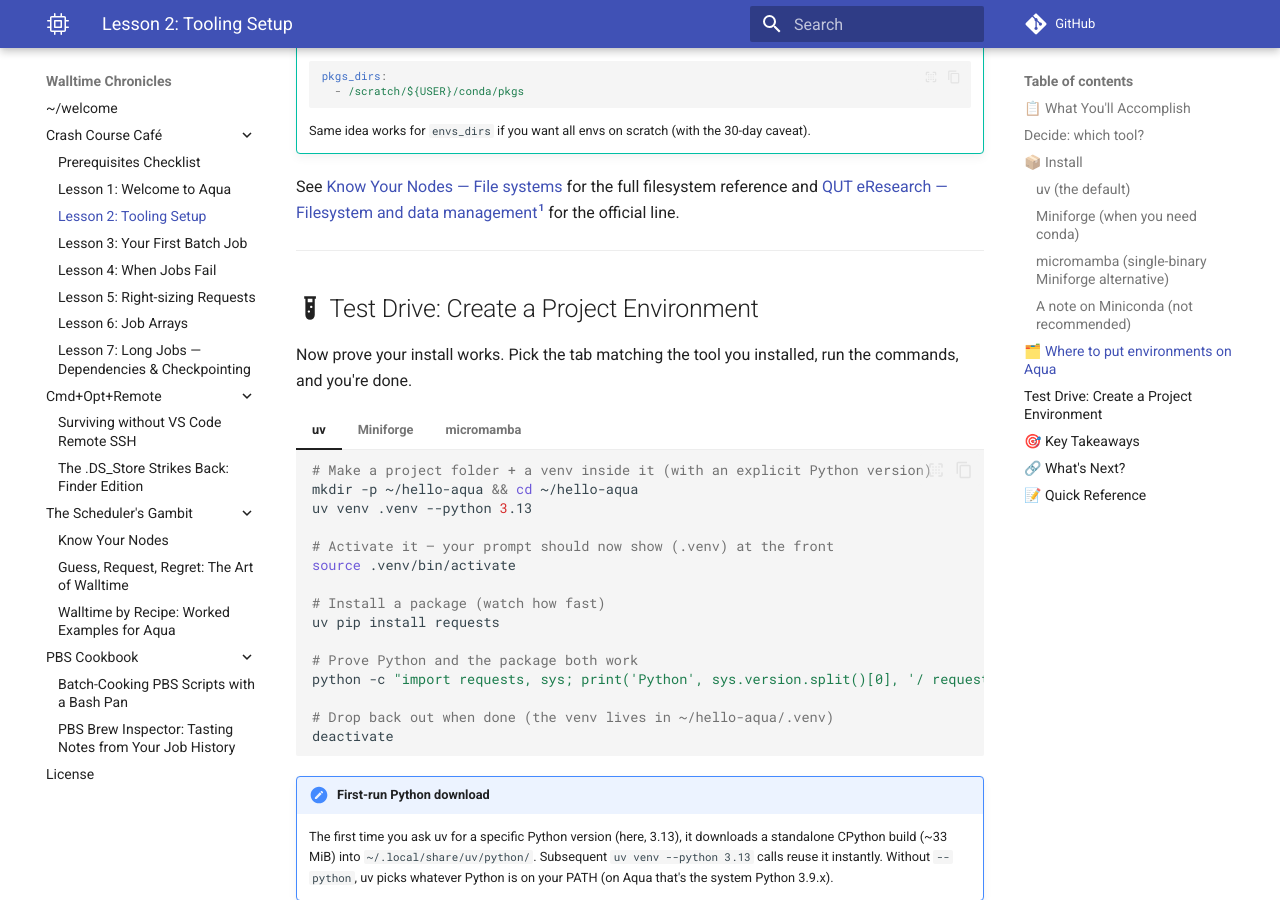
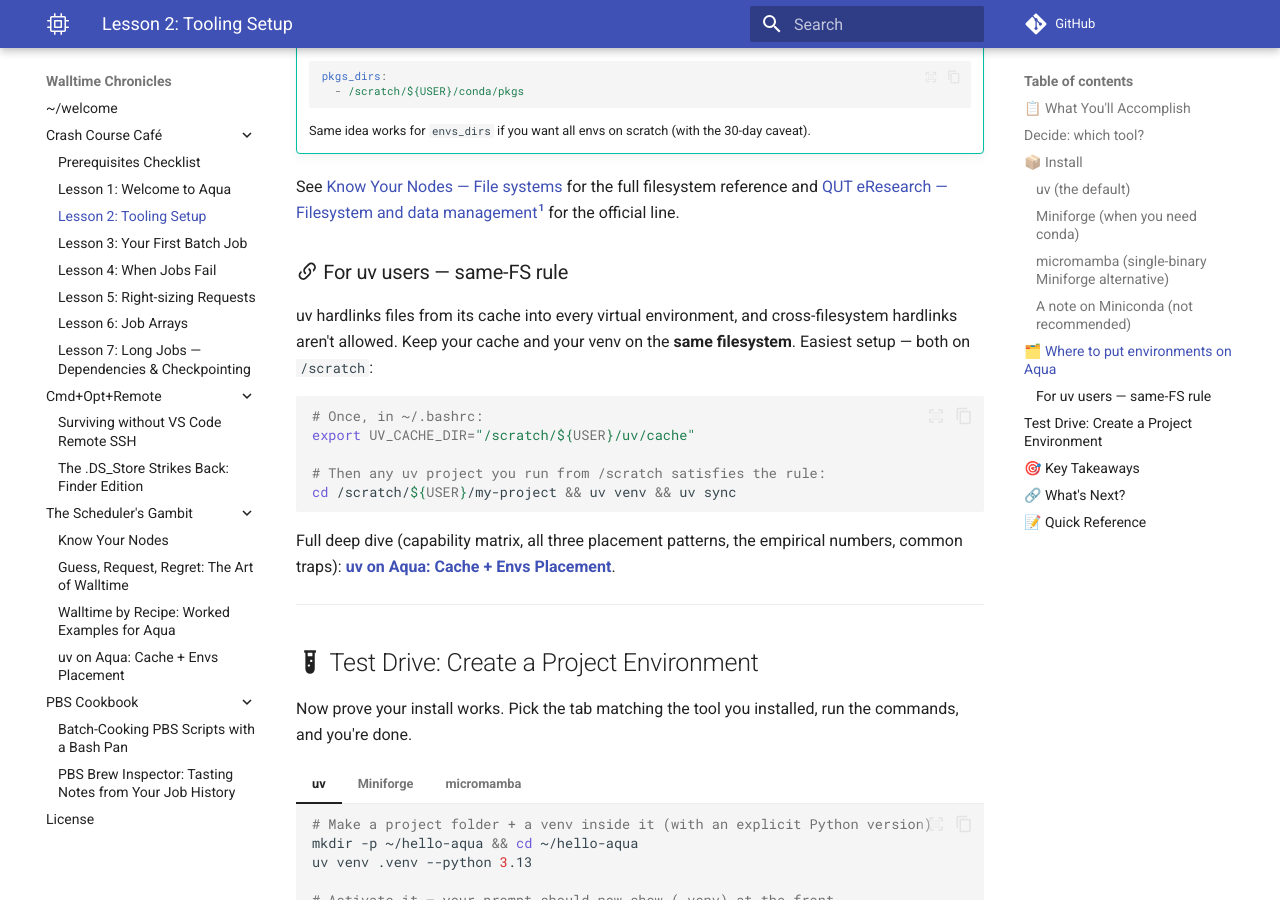
Before and after one commit to ZhipengHe/Walltime-Chronicles, an MkDocs documentation site: the page built from docs/tutorials/lesson-2.md, in a window 1280 px wide and 900 px high, scrolled down 7239 px. Built offline with MkDocs 1.6.1 and Material for MkDocs 9.7.7, drawn with Linux system fonts in a browser that asks for light colours; plug-ins that fetch from the network failed and are left out; comment, search, counter and statistics services are not loaded.

Commit message:
docs: surface uv same-FS rule in Lesson 2; stub uv-on-aqua deep-dive page (#22)
Lesson 2 picks up a tight H3 (~14 lines) under "Where to put
environments on Aqua" with just the operational rule + the
recommended `/scratch` setup + a link to the deep dive. The empirical
table, three-pattern fan-out, traps, and wider-community context
that those drafts originally carried do not belong in a
15-minute tooling-setup tutorial.

Adds `docs/scheduler/uv-on-aqua.md` as a stub that lists the planned
outline for the deeper page (filesystem capability matrix, three
patterns, bench numbers from `benchmarks/uv-on-aqua/`, common traps,
HPC-community context). Wired into the Scheduler's Gambit nav so
the cross-link from Lesson 2 resolves through the sidebar too.

The full content will land in a later session. Cross-link both
directions: L2 → uv-on-aqua, uv-on-aqua → L2.

Non-strict mkdocs build clean.

Co-authored-by: Claude Opus 4.7 (1M context) <noreply@anthropic.com>

````diff
--- a/docs/tutorials/lesson-2.md
+++ b/docs/tutorials/lesson-2.md
@@ -229,6 +229,20 @@ This is where most HPC users get burned. Python environments are **lots of small
 
 See [Know Your Nodes — File systems](../scheduler/Know-Your-Nodes.md) for the full filesystem reference and [QUT eResearch — Filesystem and data management](https://docs.eres.qut.edu.au/hpc-filesystem)[^1] for the official line.
 
+### :material-link-variant: For uv users — same-FS rule
+
+uv hardlinks files from its cache into every virtual environment, and cross-filesystem hardlinks aren't allowed. Keep your cache and your venv on the **same filesystem**. Easiest setup — both on `/scratch`:
+
+```bash
+# Once, in ~/.bashrc:
+export UV_CACHE_DIR="/scratch/${USER}/uv/cache"
+
+# Then any uv project you run from /scratch satisfies the rule:
+cd /scratch/${USER}/my-project && uv venv && uv sync
+```
+
+Full deep dive (capability matrix, all three placement patterns, the empirical numbers, common traps): **[uv on Aqua: Cache + Envs Placement](../scheduler/uv-on-aqua.md)**.
+
 ---
 
 ## :material-test-tube: Test Drive: Create a Project Environment
--- a/mkdocs.yml
+++ b/mkdocs.yml
@@ -119,6 +119,7 @@ nav:
     - "Know Your Nodes": scheduler/Know-Your-Nodes.md
     - "Guess, Request, Regret: The Art of Walltime": scheduler/The-Art-of-Walltime.md
     - "Walltime by Recipe: Worked Examples for Aqua": scheduler/Walltime-by-Recipe.md
+    - "uv on Aqua: Cache + Envs Placement": scheduler/uv-on-aqua.md
   - "PBS Cookbook":
     - pbs-scripts/index.md
     - "Batch-Cooking PBS Scripts with a Bash Pan": pbs-scripts/Batch-Cooking-PBS-Scripts-with-a-Bash-Pan.md
````
Also changed, not shown: docs/scheduler/uv-on-aqua.md (added, +19 -0 lines).
